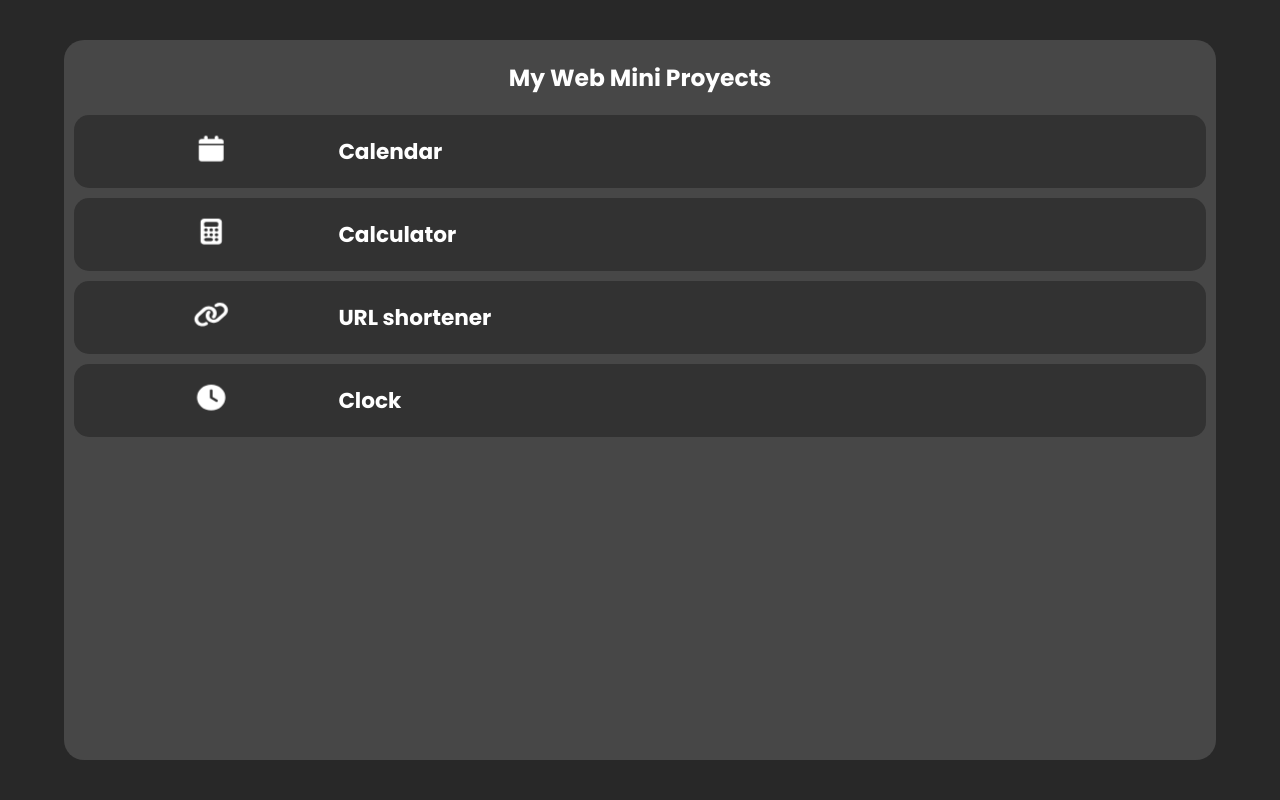
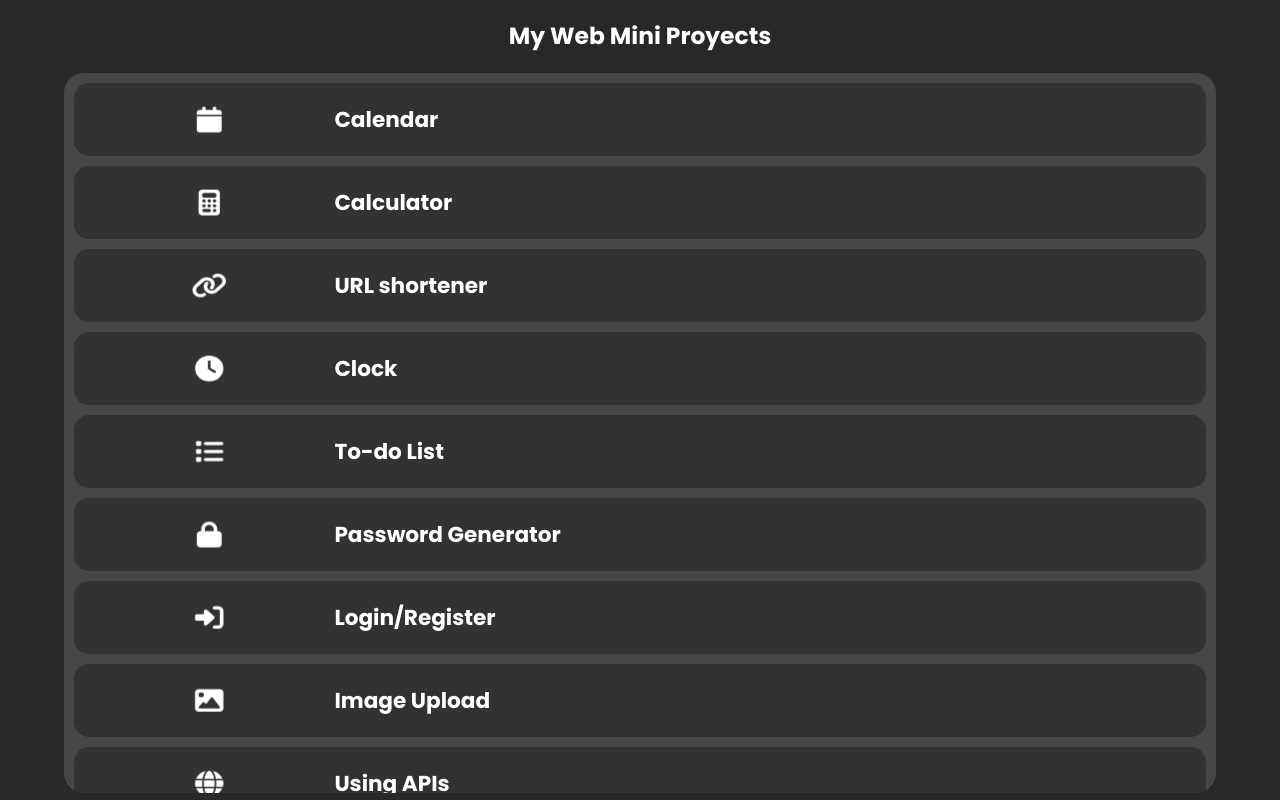
Before and after one commit to jeffreymonjacastro/fullstack-learning, a React (Vite) app in the folder vite-project/: page / in a window 1280 px wide. Built offline with nearby package versions, Linux system fonts and the light colour scheme.

Commit message:
New mini projects

```diff
--- a/vite-project/src/App.tsx
+++ b/vite-project/src/App.tsx
@@ -3,6 +3,11 @@ import { Home } from "./components/Home";
 import { Calculator } from "./components/Calculator";
 import { Urlshortener } from "./components/Urlshortener";
 import { Clock } from "./components/Clock";
+import { TodoList } from "./components/TodoList";
+import { PassworGen } from "./components/PassworGen";
+import { LogReg } from "./components/LogReg";
+import { ImageUpload } from "./components/ImageUpload";
+import { UsingApis } from "./components/UsingApis";
 import {
 	BrowserRouter as Router,
 	Routes,
@@ -19,6 +24,11 @@ function App(){
           <Route path="/calculator" element={<Calculator />} />
           <Route path="/url-shortener" element={<Urlshortener />} />
           <Route path="/clock" element={<Clock />} />
+          <Route path="/todo-list" element={<TodoList />} />
+          <Route path="/password-generator" element={<PassworGen />} />
+          <Route path="/login-register" element={<LogReg />} />
+          <Route path="/image-upload" element={<ImageUpload />} />
+          <Route path="/using-apis" element={<UsingApis />} />
           <Route path='*' element={<h1> Page not found :C </h1>} />
         </Routes>
       </Router>
--- a/vite-project/src/components/Home.tsx
+++ b/vite-project/src/components/Home.tsx
@@ -3,7 +3,14 @@ import {
   faCalendar,
   faCalculator,
   faLink,
-  faClock } from '@fortawesome/free-solid-svg-icons';
+  faClock,
+  faList,
+  faLock,
+  faRightToBracket,
+  faImage,
+  faGlobe,
+  faPaintRoller,
+  faSearch } from '@fortawesome/free-solid-svg-icons';
 import { Link } from 'react-router-dom';
 import '../scss/pages/home.scss'
 
@@ -13,8 +20,9 @@ export const Home = () => {
 
   return (
     <main className='home-main'>
+      <h2>My Web Mini Proyects</h2>
+
       <article className='home-container'>
-        <h2>My Web Mini Proyects</h2>
 
         <Link to={'/calendar'} className='home-section'>
           <FontAwesomeIcon icon={faCalendar} bounce />
@@ -35,6 +43,42 @@ export const Home = () => {
           <FontAwesomeIcon icon={faClock} bounce />
           <h3>Clock</h3>
         </Link>
+
+        <Link to={'/todo-list'} className='home-section'>
+          <FontAwesomeIcon icon={faList} bounce />
+          <h3>To-do List</h3>
+        </Link>
+
+        <Link to={'/password-generator'} className='home-section'>
+          <FontAwesomeIcon icon={faLock} bounce />
+          <h3>Password Generator</h3>
+        </Link>
+
+        <Link to={'/login-register'} className='home-section'>
+          <FontAwesomeIcon icon={faRightToBracket} bounce />
+          <h3>Login/Register</h3>
+        </Link>
+
+        <Link to={'/image-upload'} className='home-section'>
+          <FontAwesomeIcon icon={faImage} bounce />
+          <h3>Image Upload</h3>
+        </Link>
+
+        <Link to={'/using-apis'} className='home-section'>
+          <FontAwesomeIcon icon={faGlobe} bounce />
+          <h3>Using APIs</h3>
+        </Link>
+
+        <Link to={'/draw-board'} className='home-section'>
+          <FontAwesomeIcon icon={faPaintRoller} bounce />
+          <h3>Draw Board</h3>
+        </Link>
+
+        <Link to={'/unicode-search'} className='home-section'>
+          <FontAwesomeIcon icon={faSearch} bounce />
+          <h3>Unicode Search</h3>
+        </Link>
+
       </article>
     </main>
   )
--- /dev/null
+++ b/vite-project/src/components/ImageUpload.tsx
@@ -0,0 +1,7 @@
+import React from 'react'
+
+export const ImageUpload = () => {
+  return (
+    <div>ImageUpload</div>
+  )
+}
--- /dev/null
+++ b/vite-project/src/components/LogReg.tsx
@@ -0,0 +1,7 @@
+import React from 'react'
+
+export const LogReg = () => {
+  return (
+    <div>LogReg</div>
+  )
+}
--- /dev/null
+++ b/vite-project/src/components/PassworGen.tsx
@@ -0,0 +1,7 @@
+import React from 'react'
+
+export const PassworGen = () => {
+  return (
+    <div>PassworGen</div>
+  )
+}
--- /dev/null
+++ b/vite-project/src/components/TodoList.tsx
@@ -0,0 +1,7 @@
+import React from 'react'
+
+export const TodoList = () => {
+  return (
+    <div>TodoList</div>
+  )
+}
--- /dev/null
+++ b/vite-project/src/components/UsingApis.tsx
@@ -0,0 +1,7 @@
+import React from 'react'
+
+export const UsingApis = () => {
+  return (
+    <div>UsingApis</div>
+  )
+}
--- a/vite-project/src/scss/pages/home.scss
+++ b/vite-project/src/scss/pages/home.scss
@@ -3,8 +3,15 @@
     width: 100vw;
     height: 100vh;
     display: flex;
+    flex-direction: column;
     justify-content: center;
     align-items: center;
+
+    h2 {
+      font-size: 1.3em;
+      margin-bottom: 20px;
+      margin-top: 10px;
+    }
   }
 
   &-container {
@@ -14,12 +21,7 @@
     text-align: center;
     padding: 10px;
     border-radius: 20px;
-
-    h2 {
-      font-size: 1.3em;
-      margin-bottom: 20px;
-      margin-top: 10px;
-    }
+    overflow-y: scroll;
   }
 
   &-section {
@@ -30,6 +32,8 @@
     display: flex;
     border-radius: 15px;
     color: var(--textcolor);
+    align-items: center;
+    text-align: left;
 
     svg {
       width: 20%;
@@ -37,6 +41,7 @@
     }
 
     h3 {
+      width: 80%;
       font-size: 1.2em;
       margin-left: 20px;
     }
```
